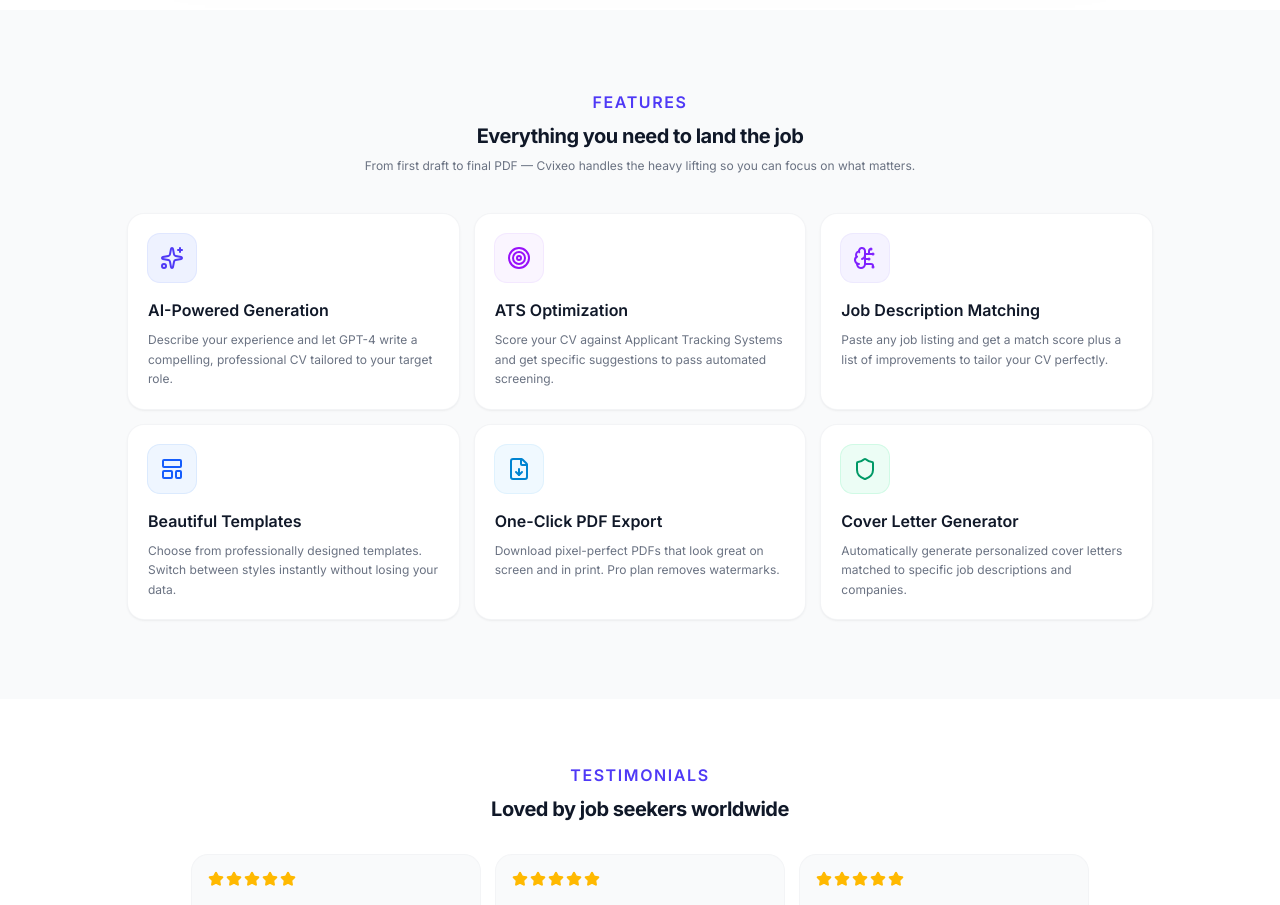
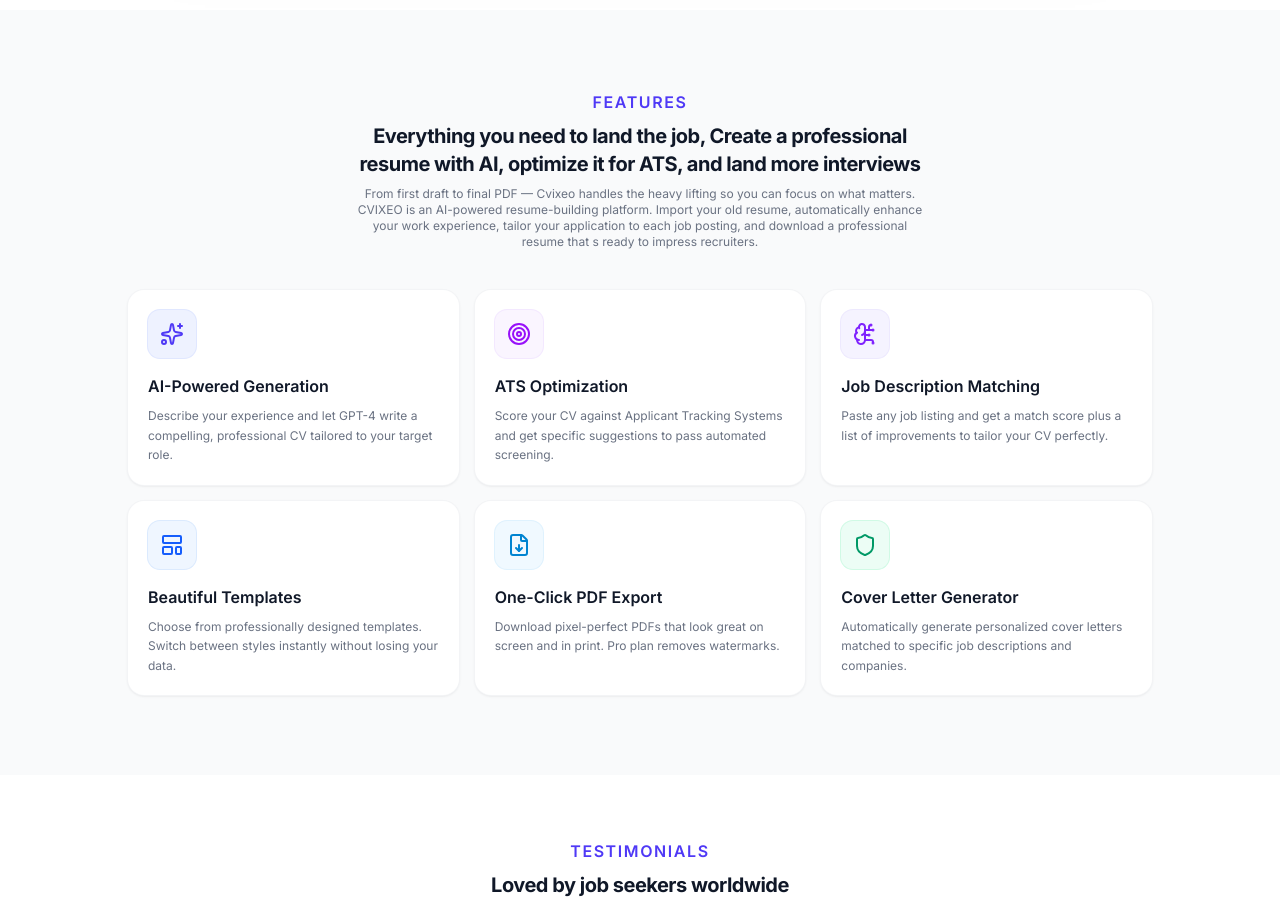
Before and after one commit to Ncarmend/MYCVCRAFT, a Next.js app: page / in a window 1280 px wide. Shown: the part 1120-2025 px from the top of the page. Built offline with nearby package versions, Linux system fonts and the light colour scheme; no server answers.

Commit message:
text commit

```diff
--- a/components/landing/LanguageContext.tsx
+++ b/components/landing/LanguageContext.tsx
@@ -93,9 +93,9 @@
     // ── Features ─────────────────────────────────────────────────────────────
     features: {
       sectionLabel: "Features",
-      headline: "Everything you need to land the job",
+      headline: "Everything you need to land the job, Create a professional resume with AI, optimize it for ATS, and land more interviews",
       subtext:
-        "From first draft to final PDF — Cvixeo handles the heavy lifting so you can focus on what matters.",
+        "From first draft to final PDF — Cvixeo handles the heavy lifting so you can focus on what matters. CVIXEO is an AI-powered resume-building platform. Import your old resume, automatically enhance your work experience, tailor your application to each job posting, and download a professional resume that s ready to impress recruiters.",
       items: [
         { title: "AI-Powered Generation",      description: "Describe your experience and let GPT-4 write a compelling, professional CV tailored to your target role." },
         { title: "ATS Optimization",           description: "Score your CV against Applicant Tracking Systems and get specific suggestions to pass automated screening." },
```
